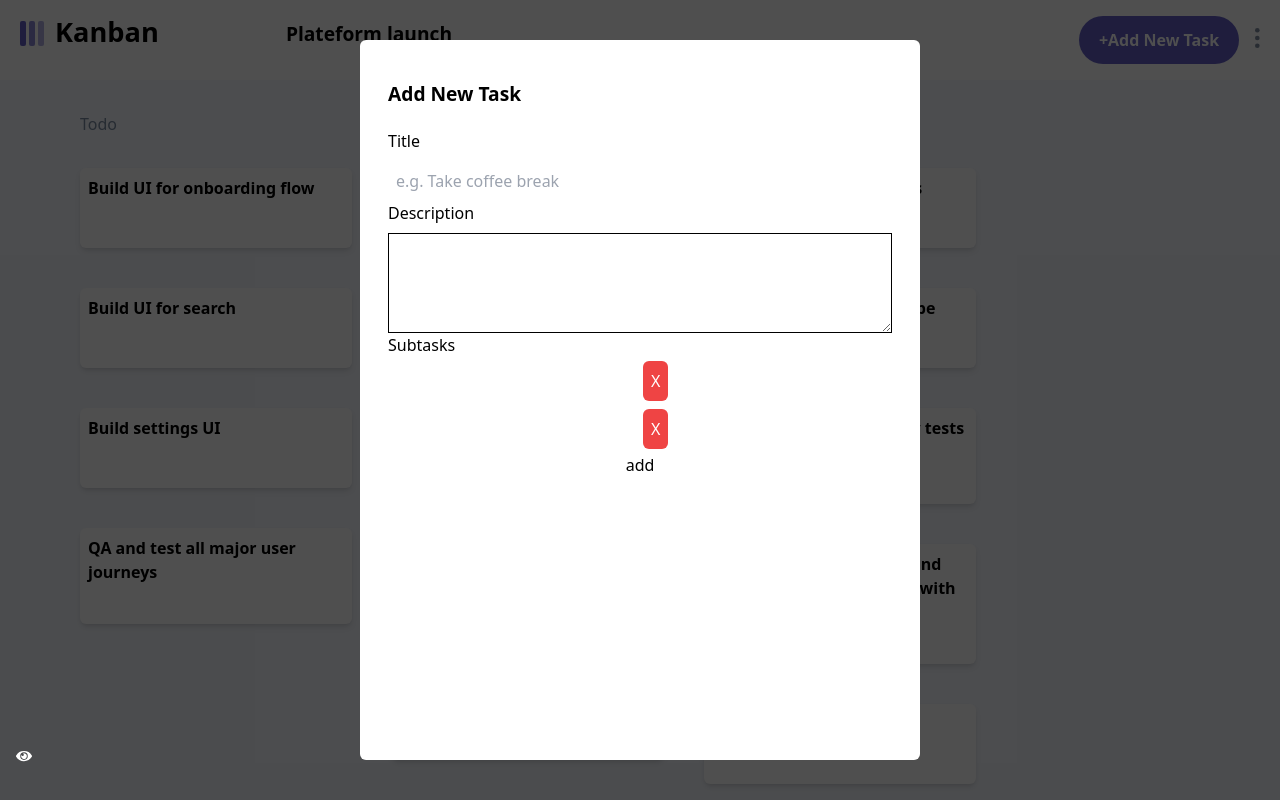
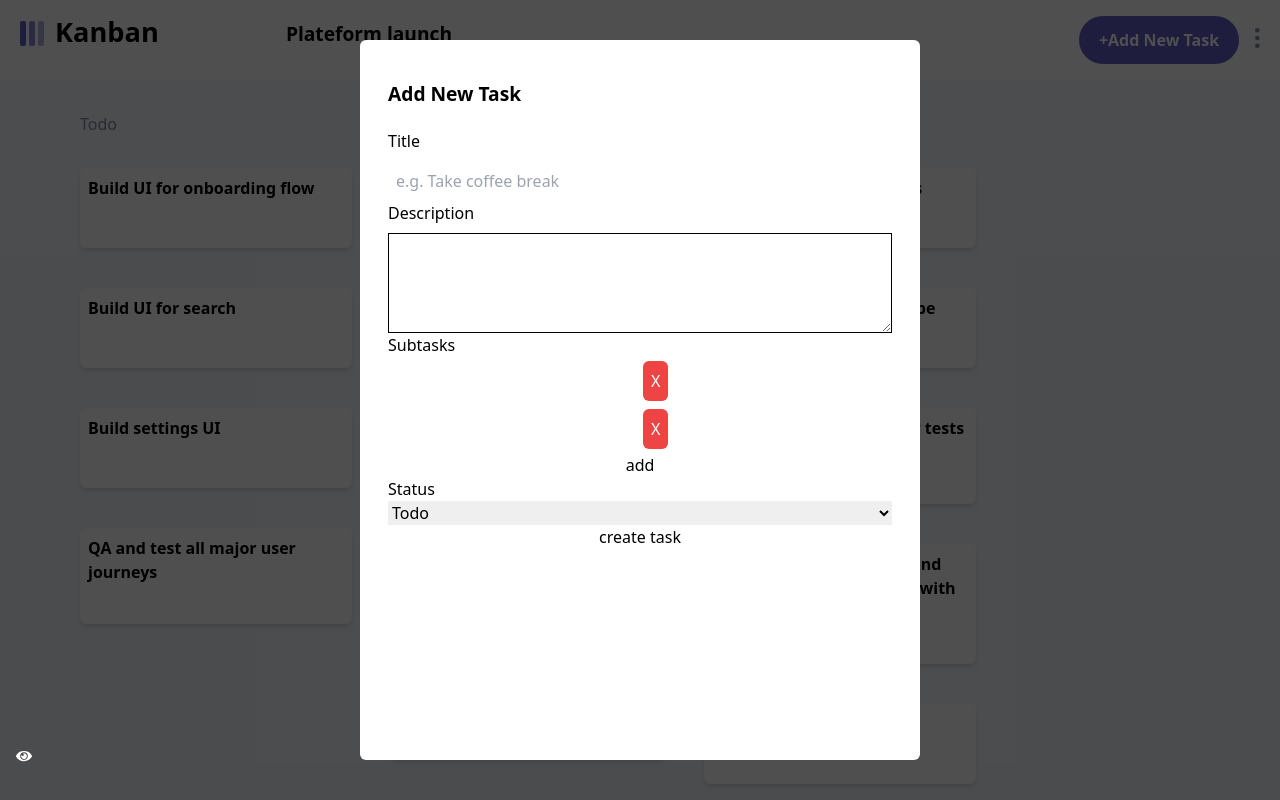
Before and after one commit to Yandelf00/Kanban, a Next.js app: page / in a window 1280 px wide. Both pictures are taken after a click on the button "+Add New Task". Built offline with nearby package versions, Linux system fonts and the light colour scheme.

Commit message:
added stuff

```diff
--- a/components/TaskForm.tsx
+++ b/components/TaskForm.tsx
@@ -1,10 +1,23 @@
 "use client"
-import React, {useState} from 'react'
+import React, {useState, useRef} from 'react'
 import { Tasks } from '.';
+import { useSelector } from 'react-redux';
+import { boardType, columnType } from '@/store';
+import { title } from 'process';
 
 
 export default function TaskForm() {
     const [subTasks, setSubTasks] = useState({num : 2, tasks : [{id : 1}, {id : 2}]})
+    const boards = useSelector((state:any)=>state.boards.boards)
+    const activeBoard = boards.find((board : boardType)=>board.isActive === true)
+    const title = useRef<HTMLInputElement>(null);
+    const description = useRef<HTMLTextAreaElement>(null);
+    const subtaskRefs = useRef<Array<HTMLInputElement|null>>([]);
+    const selectRef = useRef<HTMLSelectElement>(null);
+
+    // if (subtaskRefs.current.length !== subTasks.num) {
+    //     subtaskRefs.current = Array(subTasks.num).fill(null).map((_, index) => subtaskRefs.current[index] || null);
+    // }
     function addSubtasks(){
         const newId = subTasks.num + 1;
         setSubTasks((prevSubTasks) => {
@@ -13,6 +26,7 @@ export default function TaskForm() {
                 tasks: [...prevSubTasks.tasks, { id: newId }],
             }
         })
+        // subtaskRefs.current.push(null);
     }
     function deleteSubtasks(id : number){
         const updatedSubtasks = subTasks.tasks.filter((subtask)=>subtask.id !== id)
@@ -22,6 +36,14 @@ export default function TaskForm() {
                 tasks : updatedSubtasks
             }
         })
+        // subtaskRefs.current.pop();
+    }
+    function Essai() {
+        const liste:string[] = []
+        subtaskRefs.current.forEach((subtaskRef) => {
+            subtaskRef ? liste.push(subtaskRef?.value) : '';
+        });
+        console.log(liste)
     }
     return (
         <div className='h-[90%] w-[90%] flex flex-col'>
@@ -31,6 +53,7 @@ export default function TaskForm() {
                     Title
                 </label>
                 <input
+                ref = {title}
                 type="text"
                 id="taskName"
                 placeholder="e.g. Take coffee break"
@@ -39,19 +62,20 @@ export default function TaskForm() {
                 <label htmlFor="longTextInput" className="mb-2 text-black dark:text-white">
                     Description
                 </label>
-                <textarea className='border dark:border-none border-black'
+                <textarea ref={description} className='border dark:border-none border-black'
                 id="longTextInput"
                 name="longInput" style={{ width: '100%', height: '100px' }}></textarea>
                 <label>
                     Subtasks
                 </label>
                 <div className='flex flex-col'>
-                    {subTasks.tasks.map((subtask) => (
+                    {subTasks.tasks.map((subtask, index) => (
                         <div key={subtask.id} className="flex items-center">
                         <input
                           type="text"
                           placeholder=''
                           className="p-2 mt-2 rounded-md focus:outline-none focus:border-blue-500"
+                          ref={(inputRef) => (subtaskRefs.current[index] = inputRef)}
                         />
                         <button
                           type="button"
@@ -65,6 +89,15 @@ export default function TaskForm() {
                 </div>
                 <button onClick={addSubtasks}>add</button>
 
+                <label htmlFor="mySelect">Status</label>
+                <select ref={selectRef} id="mySelect" name="select">
+                    {activeBoard.columns.map((column:columnType)=>(
+                        <option value={column.name}>{column.name}</option>
+                    ))}
+                </select>
+
+                <button onClick={Essai}>create task</button>
+
 
 
             </div>
```
Also changed, not shown: components/Addtask.tsx (added).
